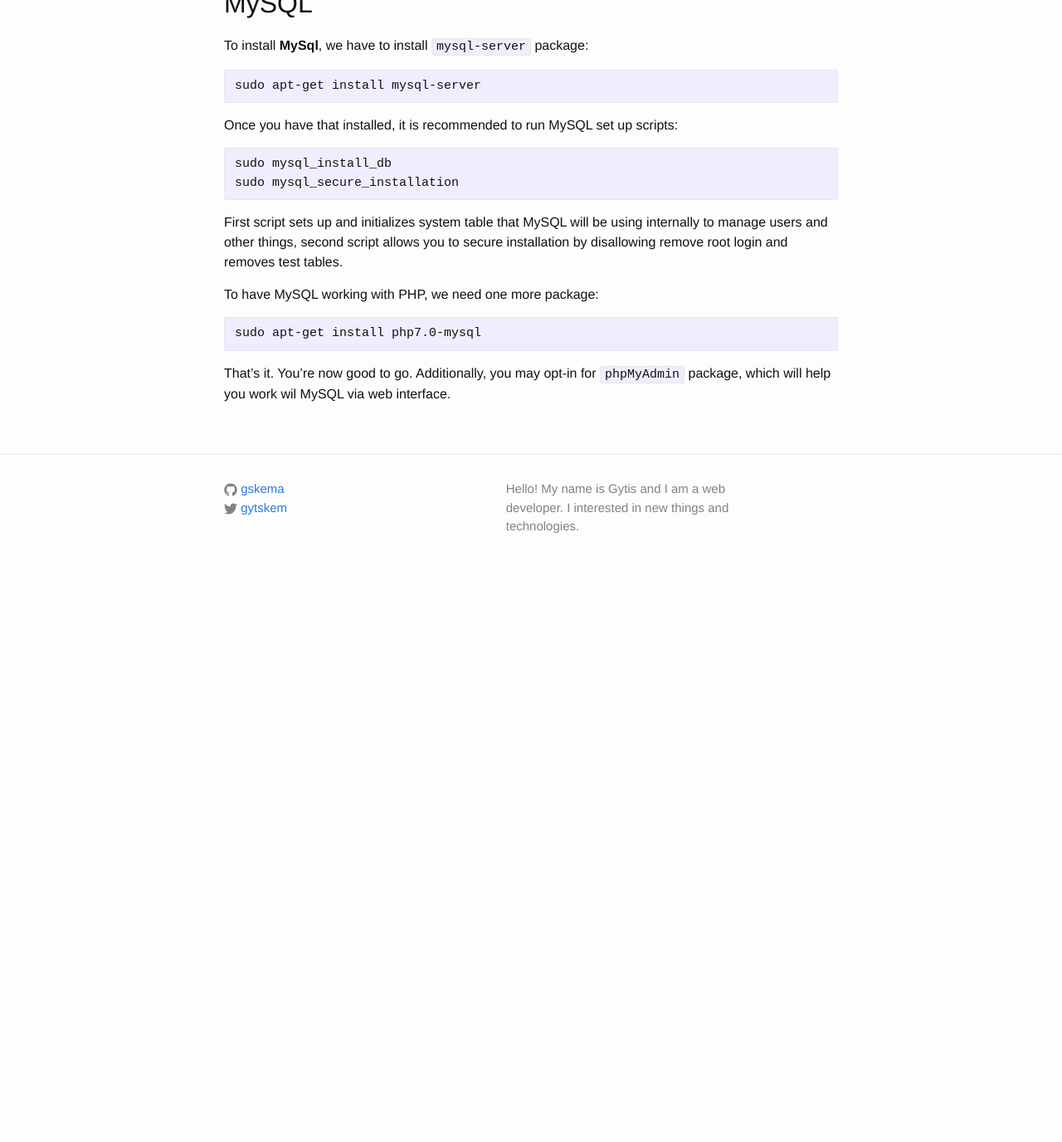
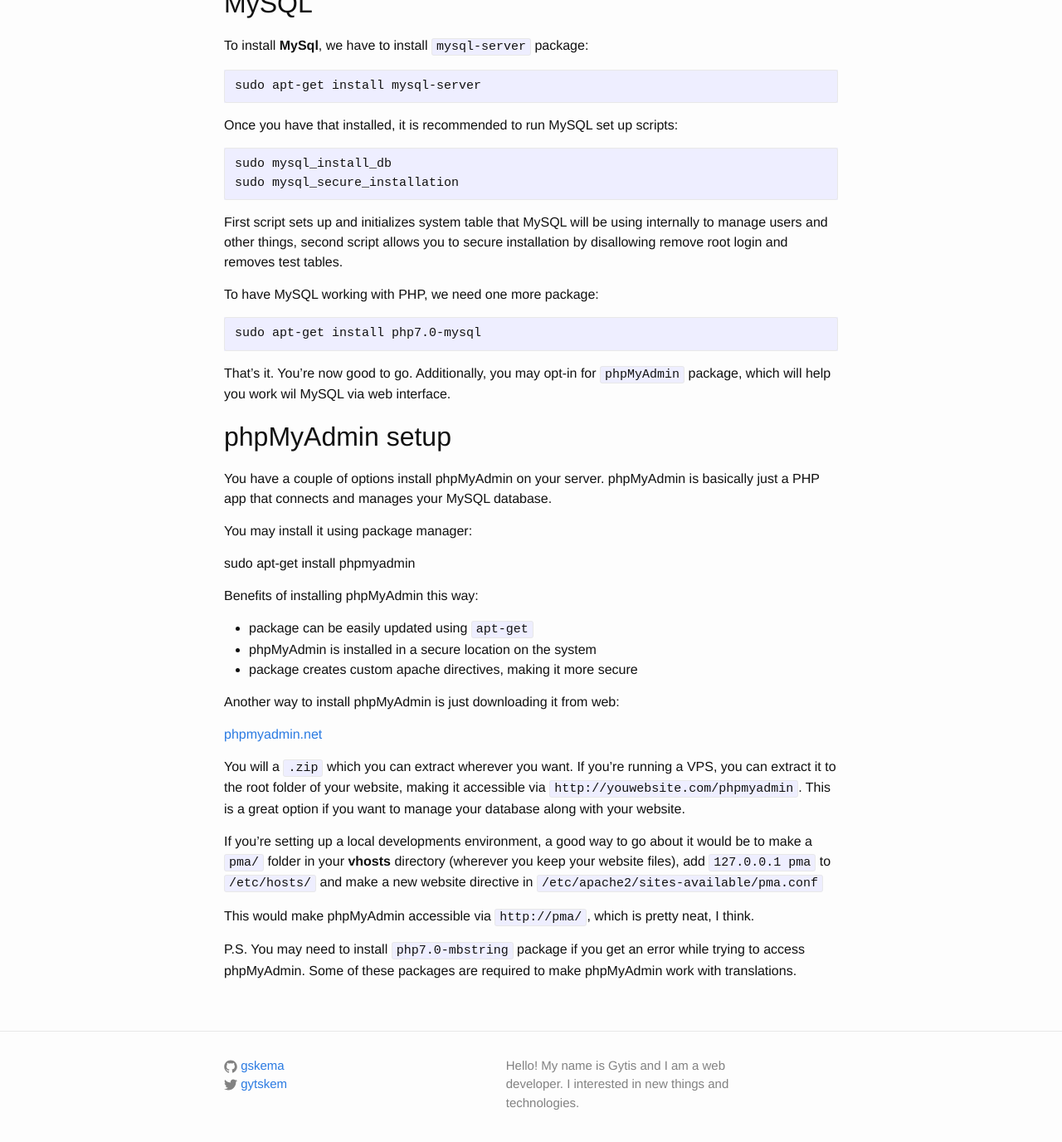
Before and after one commit to gskema/gskema.github.io, a Jekyll site: the page built from _posts/2016-02-18-how-to-install-php7-lamp-server-on-ubuntu.md, in a window 1280 px wide and 1400 px high, scrolled down 3835 px. Shown: the top 1376 px of the window at 83% size. Built offline with Jekyll 4.4.1, drawn with Linux system fonts in a browser that asks for light colours; comment, search, counter and statistics services are not loaded; before the commit the page ends 4541 px from its top, so only the background shows below that.

Commit message:
[+] Add info about phpMyAdmin installation

```diff
--- a/_posts/2016-02-18-how-to-install-php7-lamp-server-on-ubuntu.md
+++ b/_posts/2016-02-18-how-to-install-php7-lamp-server-on-ubuntu.md
@@ -185,3 +185,41 @@
 
 That's it. You're now good to go. Additionally, you may opt-in for `phpMyAdmin` package, which will
 help you work wil MySQL via web interface.
+
+## phpMyAdmin setup
+
+You have a couple of options install phpMyAdmin on your server.
+phpMyAdmin is basically just a PHP app that connects and manages your
+MySQL database.
+
+You may install it using package manager:
+
+  sudo apt-get install phpmyadmin
+
+Benefits of installing phpMyAdmin this way:
+
+  - package can be easily updated using `apt-get`
+  - phpMyAdmin is installed in a secure location on the system
+  - package creates custom apache directives, making it more secure
+
+Another way to install phpMyAdmin is just downloading it from web:
+
+  [phpmyadmin.net](https://www.phpmyadmin.net/)
+
+You will a `.zip` which you can extract wherever you want.
+If you're running a VPS, you can extract it to the root folder of your website,
+making it accessible via `http://youwebsite.com/phpmyadmin`.
+This is a great option if you want to manage your database along with
+your website.
+
+If you're setting up a local developments environment, a good way to go about it
+would be to make a `pma/` folder in your **vhosts** directory (wherever you keep your website files),
+add `127.0.0.1 pma` to `/etc/hosts/` and make a new website directive in
+`/etc/apache2/sites-available/pma.conf`
+
+This would make phpMyAdmin accessible via `http://pma/`,
+which is pretty neat, I think.
+
+P.S. You may need to install `php7.0-mbstring` package if you get an
+error while trying to access phpMyAdmin. Some of these packages are required
+to make phpMyAdmin work with translations.
```
